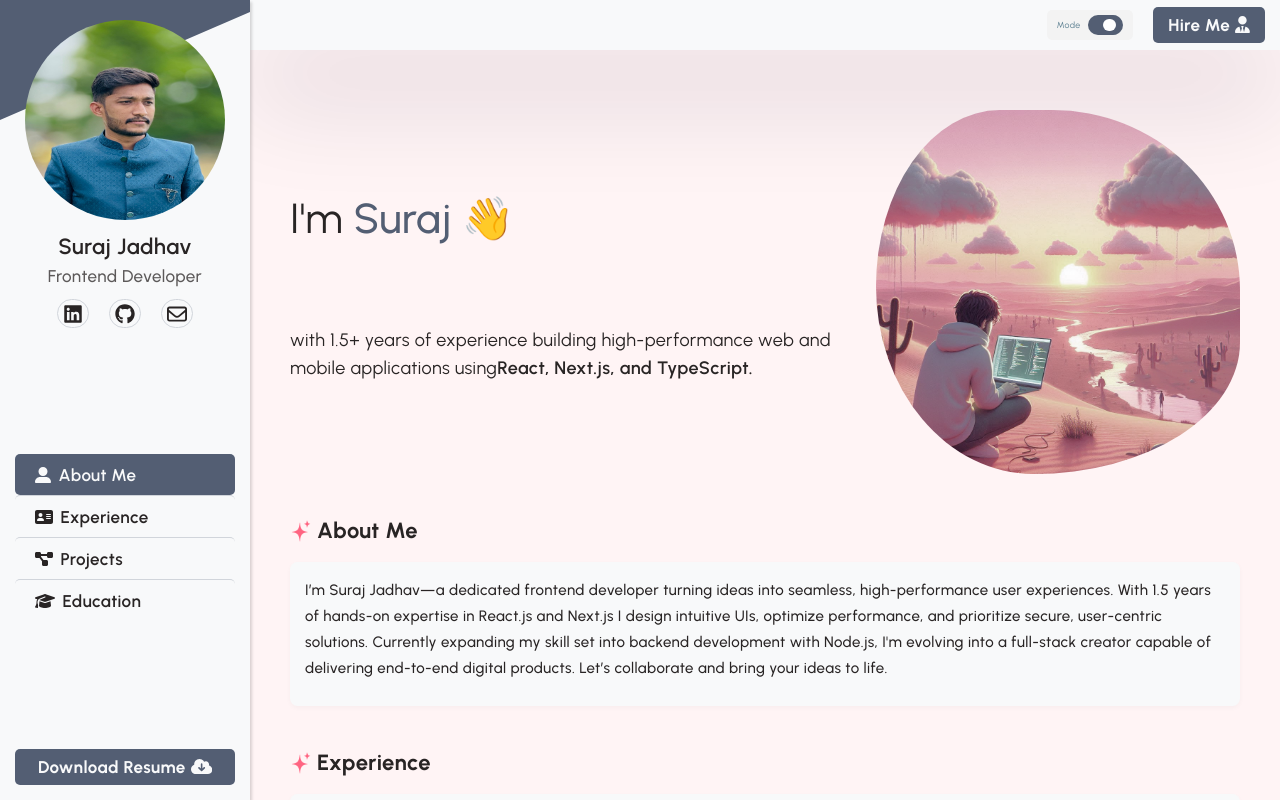
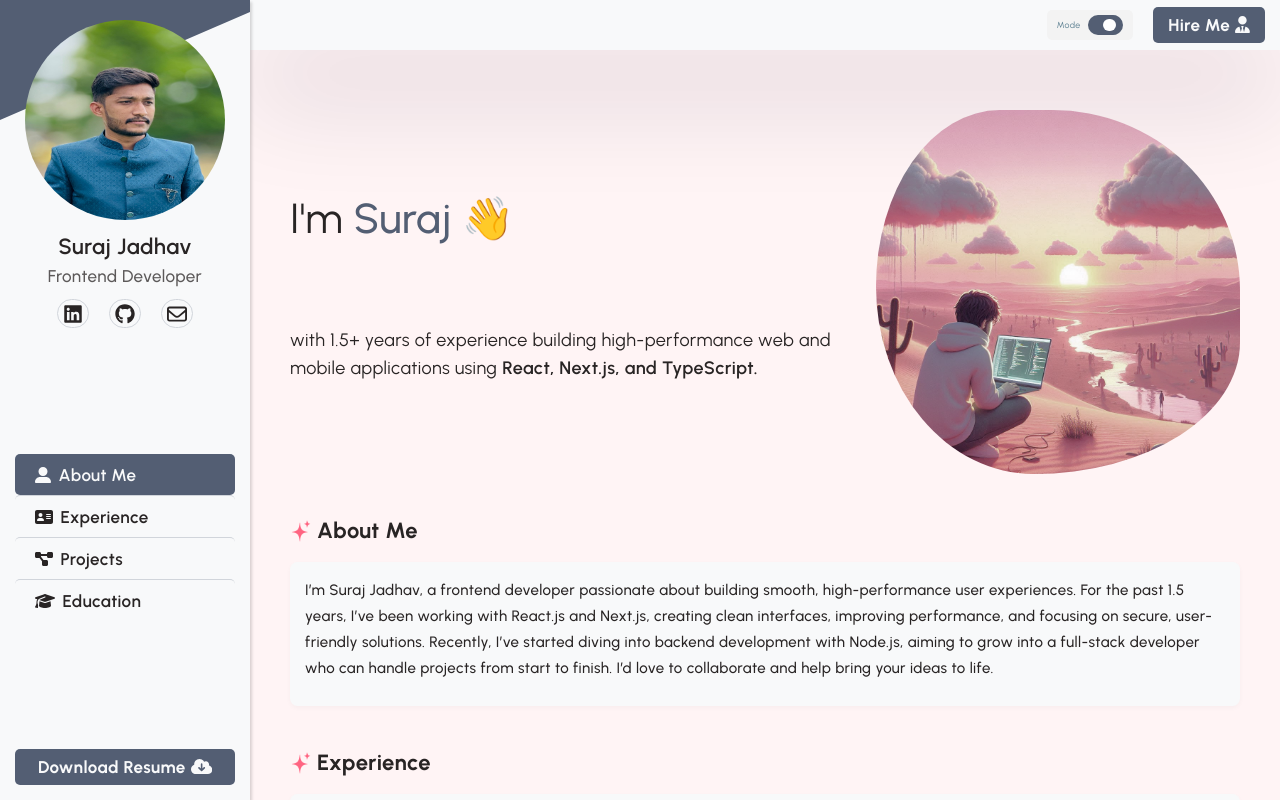
Before and after one commit to surajjadhav29/Portfolionew, a React (Vite) app: page /#/ in a window 1280 px wide. Shown: the top 800 px of the page. Built offline with nearby package versions, Linux system fonts and the light colour scheme.

Commit message:
description change

```diff
--- a/src/components/home/AboutMeContainer.tsx
+++ b/src/components/home/AboutMeContainer.tsx
@@ -9,14 +9,14 @@ const AboutMeContainer = () => {
     <>
       <Container title="About Me">
         <p className="mb-4">
-          I’m Suraj Jadhav—a dedicated frontend developer turning ideas into
-          seamless, high-performance user experiences. With 1.5 years of
-          hands-on expertise in React.js and Next.js I design intuitive UIs,
-          optimize performance, and prioritize secure, user-centric solutions.
-          Currently expanding my skill set into backend development with
-          Node.js, I'm evolving into a full-stack creator capable of delivering
-          end-to-end digital products. Let’s collaborate and bring your ideas to
-          life.
+          I’m Suraj Jadhav, a frontend developer passionate about building
+          smooth, high-performance user experiences. For the past 1.5 years,
+          I’ve been working with React.js and Next.js, creating clean
+          interfaces, improving performance, and focusing on secure,
+          user-friendly solutions. Recently, I’ve started diving into backend
+          development with Node.js, aiming to grow into a full-stack developer
+          who can handle projects from start to finish. I’d love to collaborate
+          and help bring your ideas to life.
         </p>
       </Container>
       <div className="grid grid-cols-1 gap-8">
--- a/src/components/home/IntroTextContainer.tsx
+++ b/src/components/home/IntroTextContainer.tsx
@@ -11,7 +11,7 @@ const IntroTextContainer = () => {
       <p className="font-normal my-6 text-[1.8rem] leading-[2.8rem]">
         with 1.5+ years of experience building high-performance web and mobile
         applications using
-        <strong className=" font-semibold">
+        <strong className=" font-semibold px-2">
           React, Next.js, and TypeScript.
         </strong>
       </p>
```
